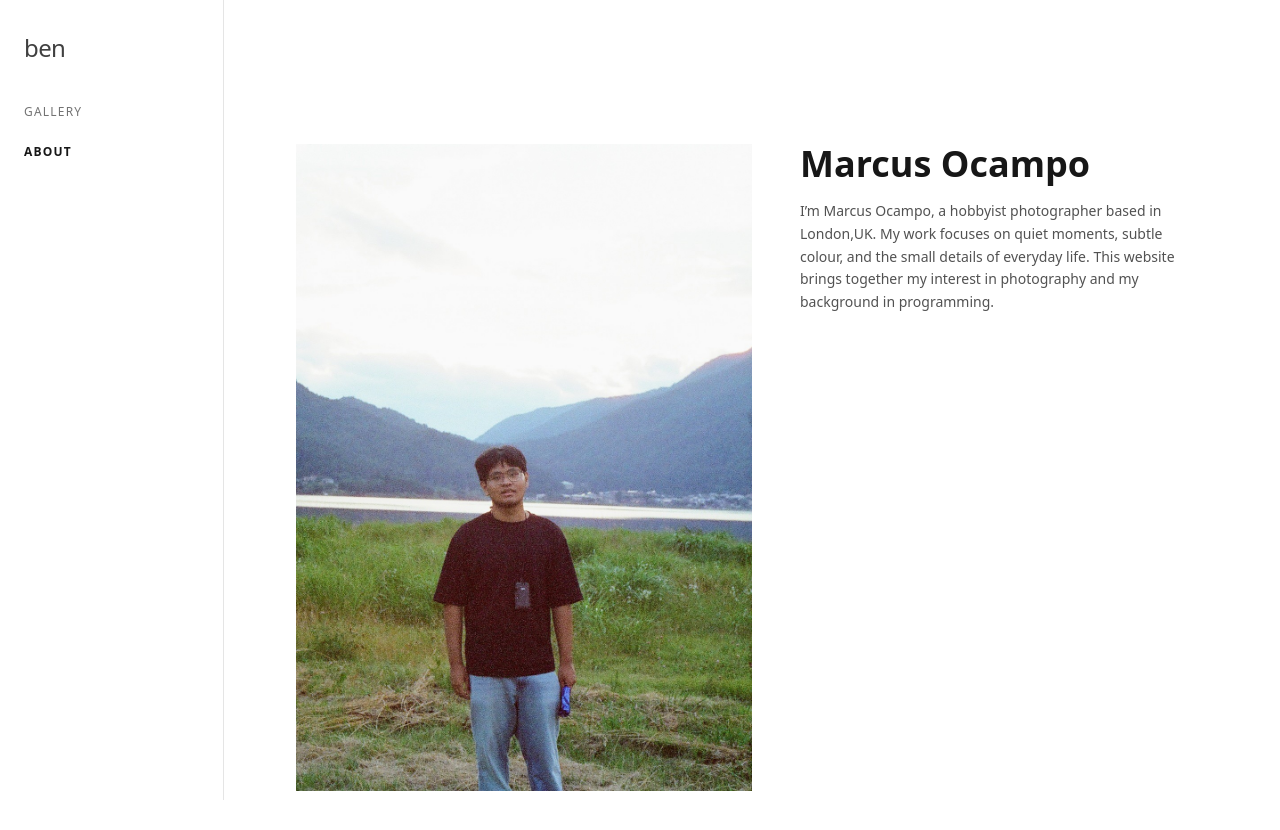
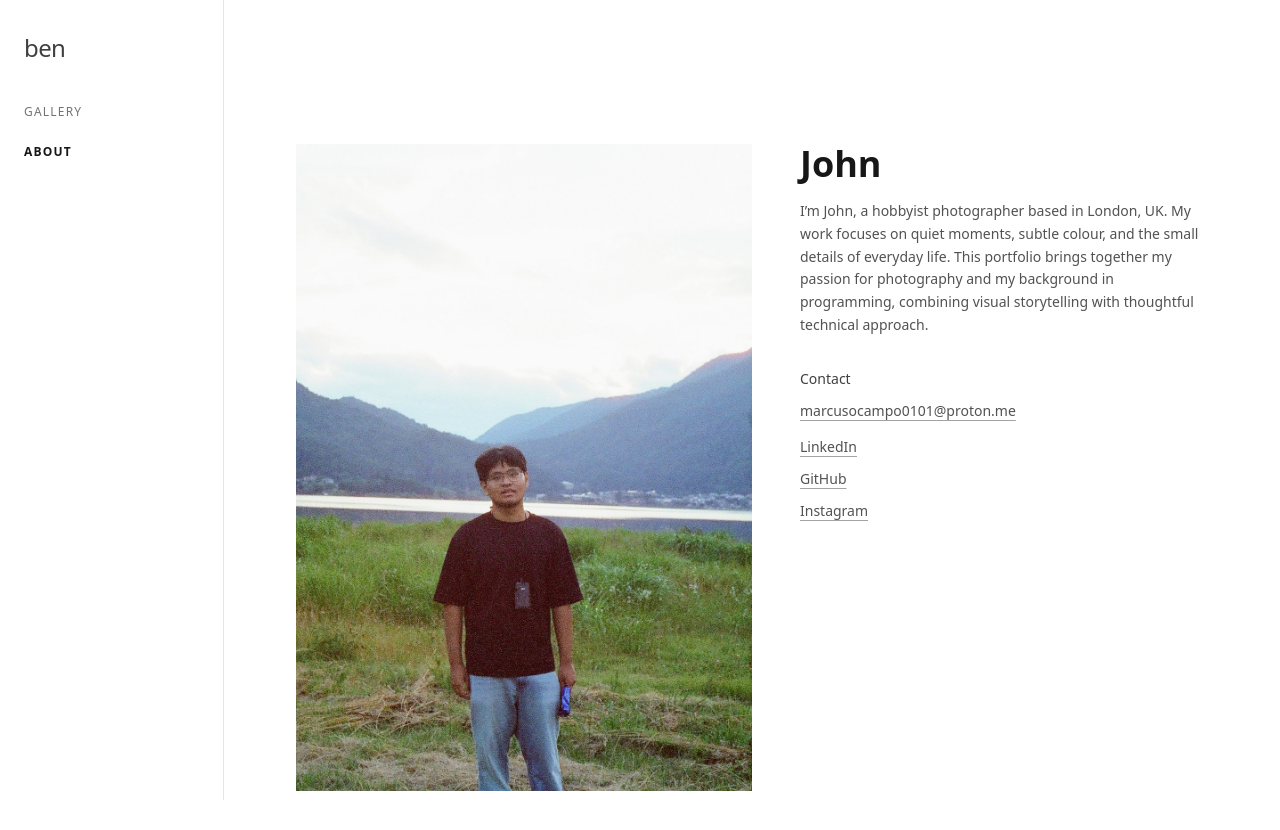
Before and after one commit to marc481/my-photo-portfolio, a React (Vite) app: page /about in a window 1280 px wide. Shown: the top 830 px of the page. Built offline with nearby package versions, Linux system fonts and the light colour scheme.

Commit message:
AboutScreen Improvements

```diff
--- a/src/components/screens/AboutScreen.tsx
+++ b/src/components/screens/AboutScreen.tsx
@@ -15,15 +15,59 @@ export default function AboutScreen() {
           {/* Text */}
           <div className="space-y-4 md:w-1/2">
             <h1 className="text-3xl md:text-4xl font-semibold leading-tight">
-              Marcus Ocampo
+              John
             </h1>
 
             <p className="text-sm text-neutral-600 leading-relaxed">
-              I’m Marcus Ocampo, a hobbyist photographer based in London,UK. My
-              work focuses on quiet moments, subtle colour, and the small
-              details of everyday life. This website brings together my interest
-              in photography and my background in programming.
+              I’m John, a hobbyist photographer based in London, UK. My work
+              focuses on quiet moments, subtle colour, and the small details of
+              everyday life. This portfolio brings together my passion for
+              photography and my background in programming, combining visual
+              storytelling with thoughtful technical approach.
             </p>
+
+            {/* Contact */}
+            <div className="pt-4 text-sm text-neutral-700">
+              <p className="font-medium mb-3">Contact</p>
+
+              {/* Email */}
+              <a
+                href="mailto:marcusocampo0101@proton.me"
+                className="block text-neutral-600 hover:text-neutral-900 underline underline-offset-4 decoration-neutral-400 hover:decoration-neutral-900"
+              >
+                marcusocampo0101@proton.me
+              </a>
+
+              {/* Socials grid */}
+              <div className="mt-4 grid grid-cols gap-x-6 gap-y-3 max-w-sm">
+                <a
+                  href="https://www.linkedin.com/in/marcus-ocampo-3435b0264/"
+                  target="_blank"
+                  rel="noopener noreferrer"
+                  className="text-neutral-600 hover:text-neutral-900 underline underline-offset-4 decoration-neutral-400 hover:decoration-neutral-900"
+                >
+                  LinkedIn
+                </a>
+
+                <a
+                  href="https://github.com/marc481"
+                  target="_blank"
+                  rel="noopener noreferrer"
+                  className="text-neutral-600 hover:text-neutral-900 underline underline-offset-4 decoration-neutral-400 hover:decoration-neutral-900"
+                >
+                  GitHub
+                </a>
+
+                <a
+                  href="https://www.instagram.com/"
+                  target="_blank"
+                  rel="noopener noreferrer"
+                  className="text-neutral-600 hover:text-neutral-900 underline underline-offset-4 decoration-neutral-400 hover:decoration-neutral-900"
+                >
+                  Instagram
+                </a>
+              </div>
+            </div>
           </div>
         </div>
       </section>
```
